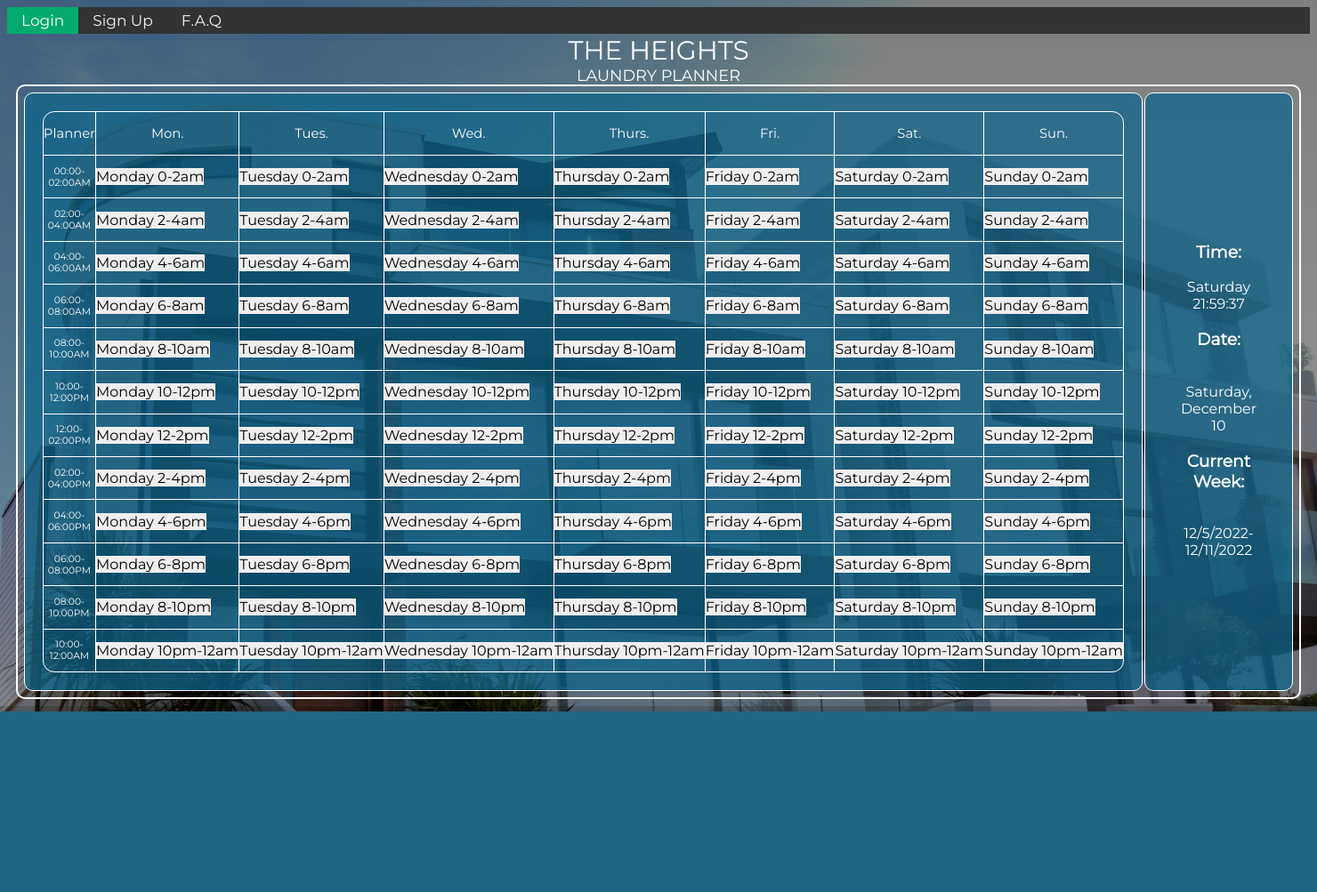
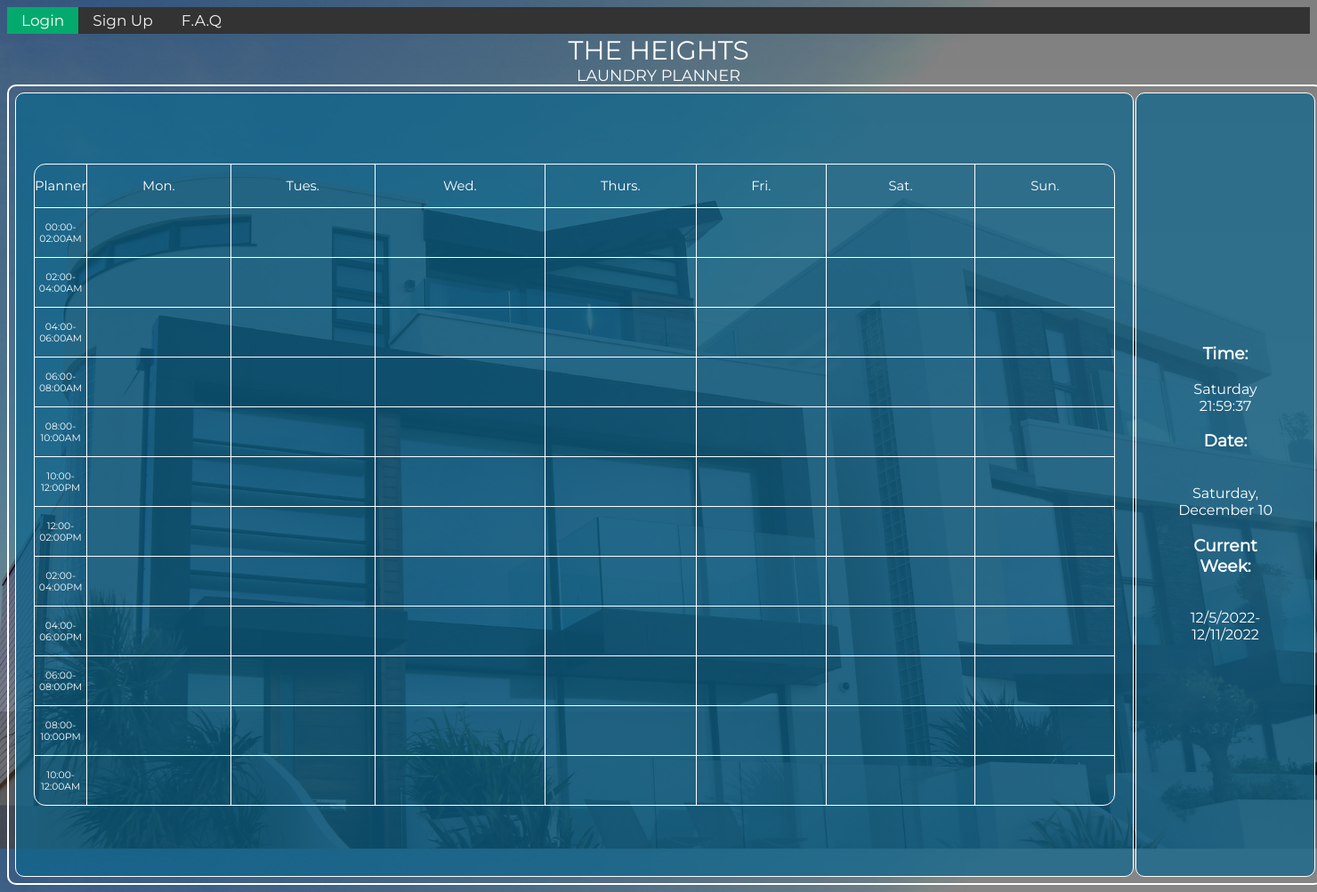
Before and after one commit to GabrieljAyala/CSC350_FALL2022_GroupD, a PHP site: page /Laundry.php in a window 1480 px wide. Shown: the whole page at 89% size. Before the commit the page ends 800 px from the top, so only its background shows below. Run offline with PHP 8.4, Linux system fonts and the light colour scheme; some libraries are stand-ins or nearby versions.

Commit message:
Updated css for the timeslot confirmation
Made the right hand side flex and centered
Inputs are transparent instead of hidden
button has no css currently

```diff
--- a/Laundry/PHP_HTML/laundryStyles.css
+++ b/Laundry/PHP_HTML/laundryStyles.css
@@ -73,13 +73,20 @@ body {
 }
 
 .confirm {
-	margin: auto;
-  	width: 24%;
+
+
   	border: 1.5px solid white;
   	border-radius: 10px;
   	text-align: center;
   	padding: 40px;
   	color: white;
+	display: flex;
+	flex-direction: column;
+	position: relative;
+	width: 120px;
+	height: 800px;
+	justify-content: center;
+
   	background-color: rgba(14, 102, 140, 0.73);
 }
 
@@ -172,16 +179,19 @@ table.schedule td:last-child {
 	outline: inherit;
 }*/
 
-button, input[type="submit"], input[type="reset"], .timeslot-cell {
+input[type="submit"], input[type="reset"], .timeslot-cell {
 /*	background: none;*/
 	font-size: 0;
 	line-height: 0;
-	color: inherit;
+	color: transparent;
 	border: none;
 	padding: 0;
 	font: inherit;
 	cursor: pointer;
 	outline: inherit;
+width:100%;
+height:55px;
+   background-color: transparent;
 }
 
 .timeslot-cell-selected {
```
